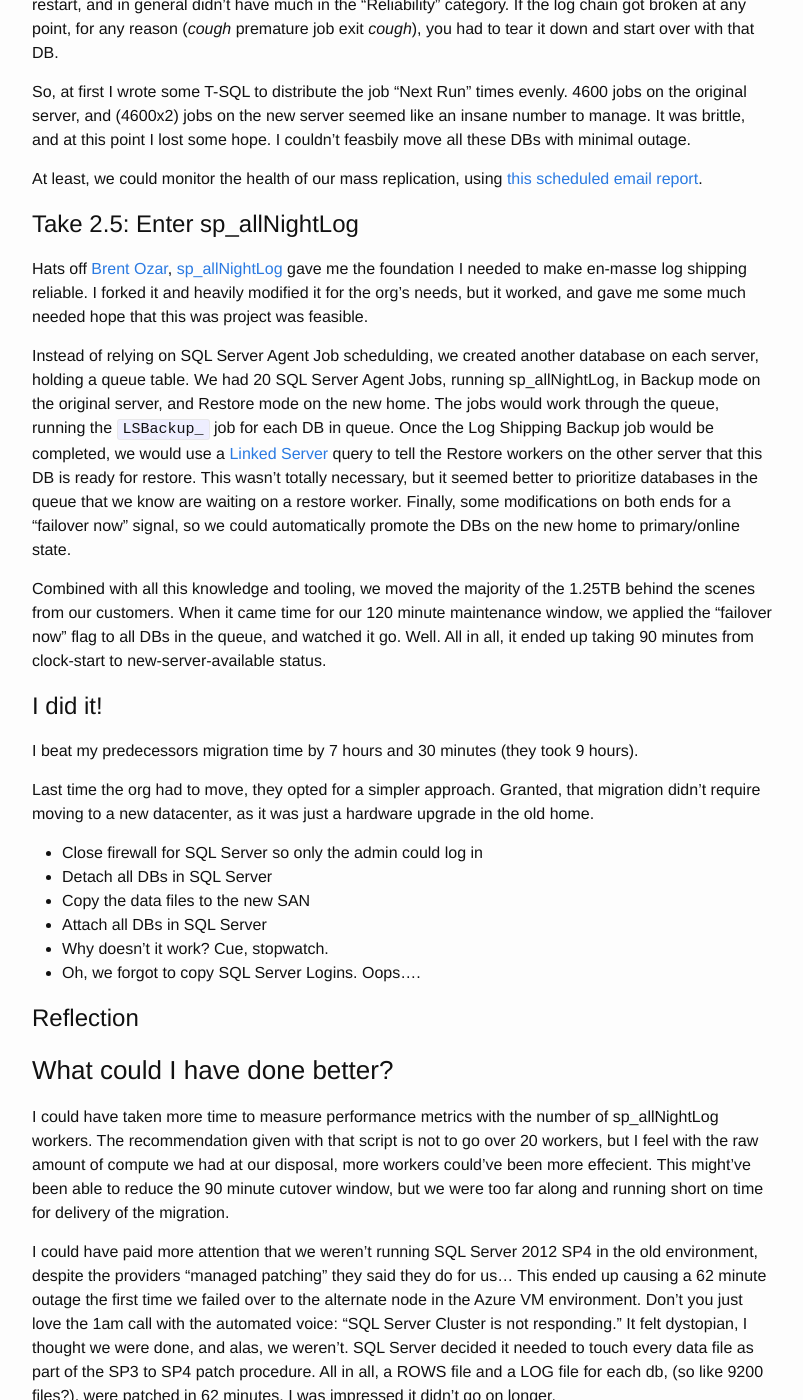
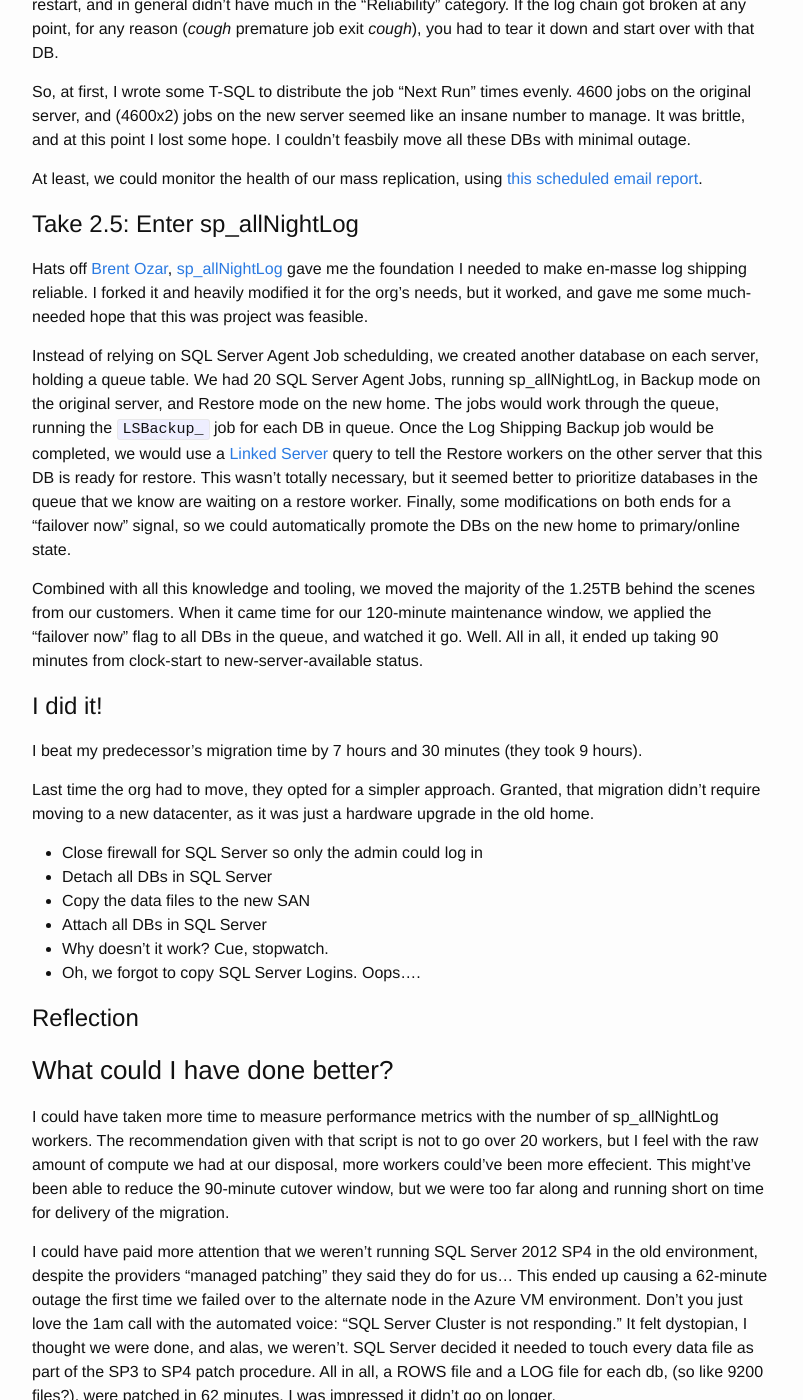
Before and after one commit to alex4108/alex4108.github.io, a Jekyll site: the page built from _posts/2021-02-04-SQL-Server-4600-DBs.markdown, in a window 1280 px wide and 1400 px high, scrolled down 3270 px. Shown: the whole window, without its empty margins (238-1041 px from the left). Built offline with Jekyll 4.4.1, drawn with Linux system fonts in a browser that asks for light colours; some of the changed text lies outside the part shown.

Commit message:
Spellcheck

```diff
--- a/_posts/2021-02-04-SQL-Server-4600-DBs.markdown
+++ b/_posts/2021-02-04-SQL-Server-4600-DBs.markdown
@@ -102,23 +102,23 @@
 
 # Take 2: Log Shipping
 
-Okay so initially, I wasn't thrilled with this approach.  Log Shipping itself is a tried and true method, but really took some effort and critical thinking to set this up en-masse for 4600 DBs.  I specifically didn't like how SQL Server Agent maintained the job schedules, would reset "Next Run" times on every service restart, and in general didn't have much in the "Reliability" category.  If the log chain got broken at any point, for any reason (*cough* premature job exit *cough*), you had to tear it down and start over with that DB.
+Okay so initially, I wasn't thrilled with this approach.  Log Shipping itself is a tried-and-true method, but really took some effort and critical thinking to set this up en-masse for 4600 DBs.  I specifically didn't like how SQL Server Agent maintained the job schedules, would reset "Next Run" times on every service restart, and in general didn't have much in the "Reliability" category.  If the log chain got broken at any point, for any reason (*cough* premature job exit *cough*), you had to tear it down and start over with that DB.
 
-So, at first I wrote some T-SQL to distribute the job "Next Run" times evenly.  4600 jobs on the original server, and (4600x2) jobs on the new server seemed like an insane number to manage.  It was brittle, and at this point I lost some hope.  I couldn't feasbily move all these DBs with minimal outage.
+So, at first, I wrote some T-SQL to distribute the job "Next Run" times evenly.  4600 jobs on the original server, and (4600x2) jobs on the new server seemed like an insane number to manage.  It was brittle, and at this point I lost some hope.  I couldn't feasbily move all these DBs with minimal outage.
 
 At least, we could monitor the health of our mass replication, using [this scheduled email report](https://www.mssqltips.com/sqlservertip/4463/sql-server-log-shipping-monitoring-and-email-notification/).
 
 # Take 2.5: Enter sp_allNightLog
 
-Hats off [Brent Ozar](https://www.brentozar.com/), [sp_allNightLog](https://www.brentozar.com/sp_allnightlog/) gave me the foundation I needed to make en-masse log shipping reliable.  I forked it and heavily modified it for the org's needs, but it worked, and gave me some much needed hope that this was project was feasible.
+Hats off [Brent Ozar](https://www.brentozar.com/), [sp_allNightLog](https://www.brentozar.com/sp_allnightlog/) gave me the foundation I needed to make en-masse log shipping reliable.  I forked it and heavily modified it for the org's needs, but it worked, and gave me some much-needed hope that this was project was feasible.
 
 Instead of relying on SQL Server Agent Job schedulding, we created another database on each server, holding a queue table.  We had 20 SQL Server Agent Jobs, running sp_allNightLog, in Backup mode on the original server, and Restore mode on the new home.  The jobs would work through the queue, running the `LSBackup_` job for each DB in queue.  Once the Log Shipping Backup job would be completed, we would use a [Linked Server](https://www.sqlshack.com/how-to-create-and-configure-a-linked-server-in-sql-server-management-studio/) query to tell the Restore workers on the other server that this DB is ready for restore.  This wasn't totally necessary, but it seemed better to prioritize databases in the queue that we know are waiting on a restore worker.  Finally, some modifications on both ends for a "failover now" signal, so we could automatically promote the DBs on the new home to primary/online state.
 
-Combined with all this knowledge and tooling, we moved the majority of the 1.25TB behind the scenes from our customers.  When it came time for our 120 minute maintenance window, we applied the "failover now" flag to all DBs in the queue, and watched it go.  Well.  All in all, it ended up taking 90 minutes from clock-start to new-server-available status.
+Combined with all this knowledge and tooling, we moved the majority of the 1.25TB behind the scenes from our customers.  When it came time for our 120-minute maintenance window, we applied the "failover now" flag to all DBs in the queue, and watched it go.  Well.  All in all, it ended up taking 90 minutes from clock-start to new-server-available status.
 
 # I did it!
 
-I beat my predecessors migration time by 7 hours and 30 minutes (they took 9 hours).
+I beat my predecessor’s migration time by 7 hours and 30 minutes (they took 9 hours).
 
 Last time the org had to move, they opted for a simpler approach.  Granted, that migration didn't require moving to a new datacenter, as it was just a hardware upgrade in the old home.
 
@@ -130,14 +130,13 @@
 * Oh, we forgot to copy SQL Server Logins.  Oops....
 
 
-
 # Reflection
 
 ### What could I have done better?
 
-I could have taken more time to measure performance metrics with the number of sp_allNightLog workers.  The recommendation given with that script is not to go over 20 workers, but I feel with the raw amount of compute we had at our disposal, more workers could've been more effecient.  This might've been able to reduce the 90 minute cutover window, but we were too far along and running short on time for delivery of the migration.
+I could have taken more time to measure performance metrics with the number of sp_allNightLog workers.  The recommendation given with that script is not to go over 20 workers, but I feel with the raw amount of compute we had at our disposal, more workers could've been more effecient.  This might've been able to reduce the 90-minute cutover window, but we were too far along and running short on time for delivery of the migration.
 
-I could have paid more attention that we weren't running SQL Server 2012 SP4 in the old environment, despite the providers "managed patching" they said they do for us...  This ended up causing a 62 minute outage the first time we failed over to the alternate node in the Azure VM environment.  Don't you just love the 1am call with the automated voice: "SQL Server Cluster is not responding."  It felt dystopian, I thought we were done, and alas, we weren't.  SQL Server decided it needed to touch every data file as part of the SP3 to SP4 patch procedure.  All in all, a ROWS file and a LOG file for each db, (so like 9200 files?), were patched in 62 minutes.  I was impressed it didn't go on longer.
+I could have paid more attention that we weren't running SQL Server 2012 SP4 in the old environment, despite the providers "managed patching" they said they do for us...  This ended up causing a 62-minute outage the first time we failed over to the alternate node in the Azure VM environment.  Don't you just love the 1am call with the automated voice: "SQL Server Cluster is not responding."  It felt dystopian, I thought we were done, and alas, we weren't.  SQL Server decided it needed to touch every data file as part of the SP3 to SP4 patch procedure.  All in all, a ROWS file and a LOG file for each db, (so like 9200 files?), were patched in 62 minutes.  I was impressed it didn't go on longer.
 
 ### What did I learn?
 
```
Also changed, not shown: other parts of _posts/2021-02-04-SQL-Server-4600-DBs.markdown (+7 -7 lines), _posts/2021-02-04-How-we-used-xcp-ng-to-run-Rosetta-@-home.markdown (+17 -7 lines).
